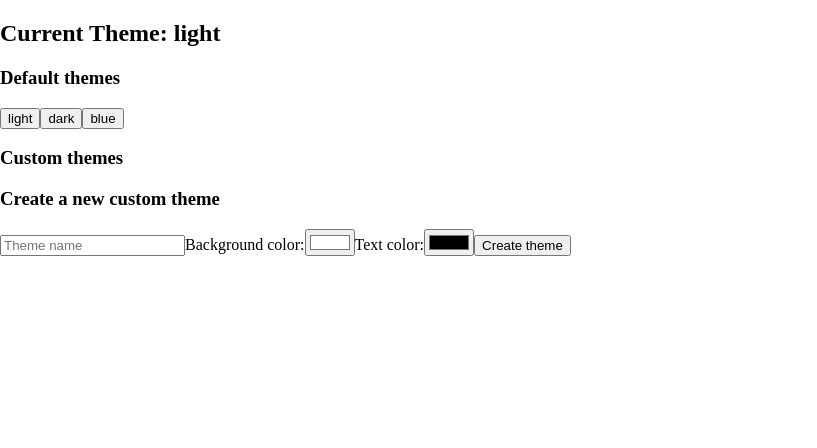
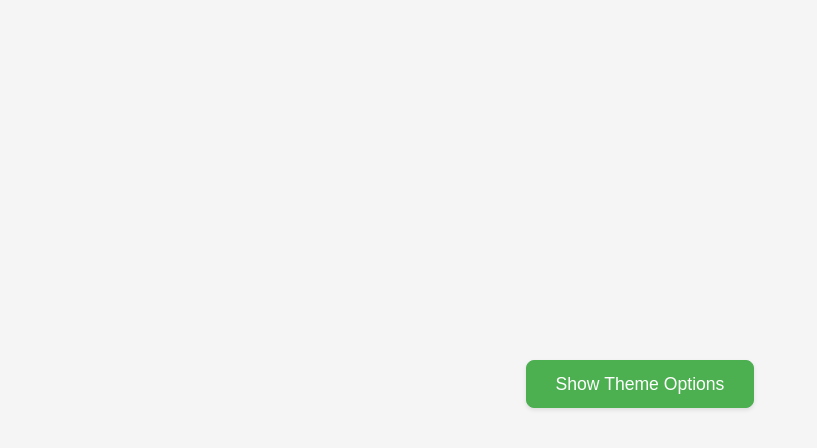
Before and after one commit to AlfredoJSpera/react-vite-ts-template, a React (Vite) app: page / in a window 1280 px wide. Shown: the top 448 px of the page, without its empty margins (0-817 px from the left). Built offline with nearby package versions, Linux system fonts and the light colour scheme.

Commit message:
Make the page better-looking

```diff
--- a/src/App.tsx
+++ b/src/App.tsx
@@ -1,6 +1,24 @@
+import { useState } from "react";
 import "./css/App.css";
 import ThemeSwitcher from "./theme/ThemeSwitcher";
+import ThemeButton from "./components/ThemeButton";
 
 export default function App() {
-	return <ThemeSwitcher />;
+	// State to control the visibility of the ThemeSwitcher
+	const [showThemeSwitcher, setShowThemeSwitcher] = useState(false);
+
+	// Function to toggle the visibility
+	const toggleThemeSwitcher = () => {
+		setShowThemeSwitcher((prev) => !prev);
+	};
+
+	return (
+		<div className="app-container">
+			<ThemeButton
+				showThemeSwitcher={showThemeSwitcher}
+				toggleThemeSwitcher={toggleThemeSwitcher}
+			/>
+			{showThemeSwitcher && <ThemeSwitcher />}
+		</div>
+	);
 }
--- /dev/null
+++ b/src/components/ThemeButton.tsx
@@ -0,0 +1,14 @@
+interface props {
+	showThemeSwitcher: boolean;
+	toggleThemeSwitcher: () => void;
+}
+
+function ThemeButton({ showThemeSwitcher, toggleThemeSwitcher }: props) {
+	return (
+		<button className="toggle-button" onClick={toggleThemeSwitcher}>
+			{showThemeSwitcher ? "Hide Theme Options" : "Show Theme Options"}
+		</button>
+	);
+}
+
+export default ThemeButton;
--- a/src/css/App.css
+++ b/src/css/App.css
@@ -1,5 +1,128 @@
+:root {
+	font-family: Arial, sans-serif;
+	line-height: 1.6;
+	color-scheme: light dark;
+}
+
 body {
+	margin: 0;
+	padding: 0;
+	min-height: 100vh;
+	display: flex;
+	justify-content: center;
+	align-items: center;
 	background-color: var(--color-bg);
 	color: var(--color-text);
-	transition: background-color 0.25s ease, color 0.25s ease;
+	transition: background-color 0.3s ease, color 0.3s ease;
 }
+
+.app-container {
+	display: flex;
+	flex-direction: column;
+	align-items: center;
+	padding: 2rem;
+	width: 100%;
+	max-width: 600px;
+	box-sizing: border-box;
+}
+
+.toggle-button {
+	padding: 0.8rem 1.8rem;
+	margin-bottom: 2rem;
+	border-radius: 8px;
+	font-size: 1.1rem;
+	cursor: pointer;
+	transition: background-color 0.2s ease, transform 0.1s ease;
+	background-color: var(--color-button-bg);
+	color: var(--color-button-text);
+	border: 1px solid var(--color-button-border);
+	box-shadow: 0 2px 4px rgba(0, 0, 0, 0.1);
+}
+
+.toggle-button:hover {
+	background-color: var(--color-button-bg-hover);
+	transform: translateY(-2px);
+}
+
+.toggle-button:active {
+	transform: translateY(0);
+}
+
+.theme-container {
+	display: flex;
+	flex-direction: column;
+	gap: 1.5rem;
+	padding: 2rem;
+	border-radius: 12px;
+	background: var(--color-card-bg);
+	box-shadow: 0 4px 12px rgba(0, 0, 0, 0.1);
+	max-width: 500px;
+	width: 90%;
+	border: 1px solid var(--color-border);
+}
+
+h2,
+h3 {
+	margin: 0;
+	color: var(--color-heading);
+}
+
+h2 {
+	font-size: 2rem;
+	font-weight: 700;
+	text-align: center;
+}
+
+h3 {
+	font-size: 1.25rem;
+	margin-top: 1rem;
+}
+
+.button-group {
+	display: flex;
+	flex-wrap: wrap;
+	gap: 0.75rem;
+}
+
+button {
+	padding: 0.75rem 1.5rem;
+	border-radius: 8px;
+	font-size: 1rem;
+	cursor: pointer;
+	transition: background-color 0.2s ease, transform 0.1s ease;
+	background-color: var(--color-button-bg);
+	color: var(--color-button-text);
+	border: 1px solid var(--color-button-border);
+}
+
+button:hover {
+	background-color: var(--color-button-bg-hover);
+	transform: translateY(-2px);
+}
+
+button:active {
+	transform: translateY(0);
+}
+
+input[type="text"],
+input[type="color"] {
+	padding: 0.75rem;
+	border-radius: 8px;
+	border: 1px solid var(--color-border);
+	background-color: var(--color-input-bg);
+	color: var(--color-text);
+}
+
+.form-group {
+	display: flex;
+	flex-direction: column;
+	gap: 1rem;
+}
+
+label {
+	font-size: 0.9rem;
+	font-weight: 600;
+	display: flex;
+	align-items: center;
+	gap: 0.5rem;
+}
--- a/src/css/index.css
+++ /dev/null
@@ -1,3 +0,0 @@
-body {
-	margin: 0;
-}
--- a/src/main.tsx
+++ b/src/main.tsx
@@ -1,6 +1,5 @@
 import { StrictMode } from "react";
 import { createRoot } from "react-dom/client";
-import "./css/index.css";
 import App from "./App.tsx";
 
 createRoot(document.getElementById("root")!).render(
--- a/src/theme/ThemeSwitcher.tsx
+++ b/src/theme/ThemeSwitcher.tsx
@@ -1,5 +1,4 @@
-// src/components/ThemeSwitcher.tsx
-import React, { useState } from "react";
+import { useState } from "react";
 import { useTheme } from "../hooks/useTheme";
 import { PREDEFINED_THEME_NAMES } from "./theme";
 
@@ -11,16 +10,37 @@ export default function ThemeSwitcher() {
 		saveCustomTheme,
 	} = useTheme();
 
-	// States for the new theme form
 	const [newThemeName, setNewThemeName] = useState("");
 	const [bg, setBg] = useState("#ffffff");
 	const [text, setText] = useState("#000000");
 
+	const handleCreateTheme = () => {
+		if (!newThemeName.trim()) {
+			alert("Please enter a theme name.");
+			return;
+		}
+		saveCustomTheme(newThemeName, {
+			"--color-bg": bg,
+			"--color-text": text,
+			"--color-heading": text,
+			"--color-card-bg": bg,
+			"--color-border": text + "4d", // A translucent version
+			"--color-button-bg": text,
+			"--color-button-bg-hover": text + "cc",
+			"--color-button-text": bg,
+			"--color-button-border": text,
+			"--color-input-bg": bg,
+		});
+		setNewThemeName("");
+	};
+
 	return (
-		<div>
+		<div className="theme-container">
 			<h2>Current Theme: {currentTheme.name}</h2>
 
+			<div>
 				<h3>Default themes</h3>
+				<div className="button-group">
 					{PREDEFINED_THEME_NAMES.map((t) => (
 						<button
 							key={t}
@@ -29,15 +49,26 @@ export default function ThemeSwitcher() {
 							{t}
 						</button>
 					))}
+				</div>
+			</div>
 
+			<div>
 				<h3>Custom themes</h3>
+				<div className="button-group">
 					{customThemes.map((t) => (
-				<button key={t.name} onClick={() => applyNewCurrentTheme(t)}>
+						<button
+							key={t.name}
+							onClick={() => applyNewCurrentTheme(t)}
+						>
 							{t.name}
 						</button>
 					))}
+				</div>
+			</div>
 
+			<div>
 				<h3>Create a new custom theme</h3>
+				<div className="form-group">
 					<input
 						type="text"
 						placeholder="Theme name"
@@ -60,16 +91,9 @@ export default function ThemeSwitcher() {
 							onChange={(e) => setText(e.target.value)}
 						/>
 					</label>
-			<button
-				onClick={() =>
-					saveCustomTheme(newThemeName, {
-						"--color-bg": bg,
-						"--color-text": text,
-					})
-				}
-			>
-				Create theme
-			</button>
+					<button onClick={handleCreateTheme}>Create theme</button>
+				</div>
+			</div>
 		</div>
 	);
 }
--- a/src/theme/default-themes.css
+++ b/src/theme/default-themes.css
@@ -1,15 +1,41 @@
+/* Light Theme (Default) */
 :root {
-	/* Main default theme: "light" */
-	--color-bg: white;
-	--color-text: black;
+	--color-bg: #f5f5f5;
+	--color-text: #333333;
+	--color-heading: #1a1a1a;
+	--color-card-bg: #ffffff;
+	--color-border: #e0e0e0;
+	--color-button-bg: #4caf50;
+	--color-button-bg-hover: #43a047;
+	--color-button-text: #ffffff;
+	--color-button-border: #4caf50;
+	--color-input-bg: #ffffff;
 }
 
+/* Dark Theme */
 [data-theme="dark"] {
 	--color-bg: #1e1e1e;
-	--color-text: #f5f5f5;
+	--color-text: #e0e0e0;
+	--color-heading: #f0f0f0;
+	--color-card-bg: #2d2d2d;
+	--color-border: #4a4a4a;
+	--color-button-bg: #007bff;
+	--color-button-bg-hover: #0069d9;
+	--color-button-text: #ffffff;
+	--color-button-border: #007bff;
+	--color-input-bg: #3c3c3c;
 }
 
-[data-theme="blue"] {
-	--color-bg: #e6f0ff;
-	--color-text: #003366;
+/* Sepia Theme */
+[data-theme="sepia"] {
+	--color-bg: #f4e8d8;
+	--color-text: #5e4835;
+	--color-heading: #4b3d2c;
+	--color-card-bg: #f8f0e0;
+	--color-border: #d2c8b8;
+	--color-button-bg: #8b5e33;
+	--color-button-bg-hover: #7b522d;
+	--color-button-text: #ffffff;
+	--color-button-border: #8b5e33;
+	--color-input-bg: #fcf6e8;
 }
--- a/src/theme/theme.ts
+++ b/src/theme/theme.ts
@@ -12,5 +12,5 @@ export interface Theme {
 	customVariables?: Record<string, string>;
 }
 
-export const PREDEFINED_THEME_NAMES = ["light", "dark", "blue"];
+export const PREDEFINED_THEME_NAMES = ["light", "dark", "sepia"];
 export const DEFAULT_THEME: Theme = { name: "light" };
```
Lines whose indentation alone changed are shown as unchanged.
